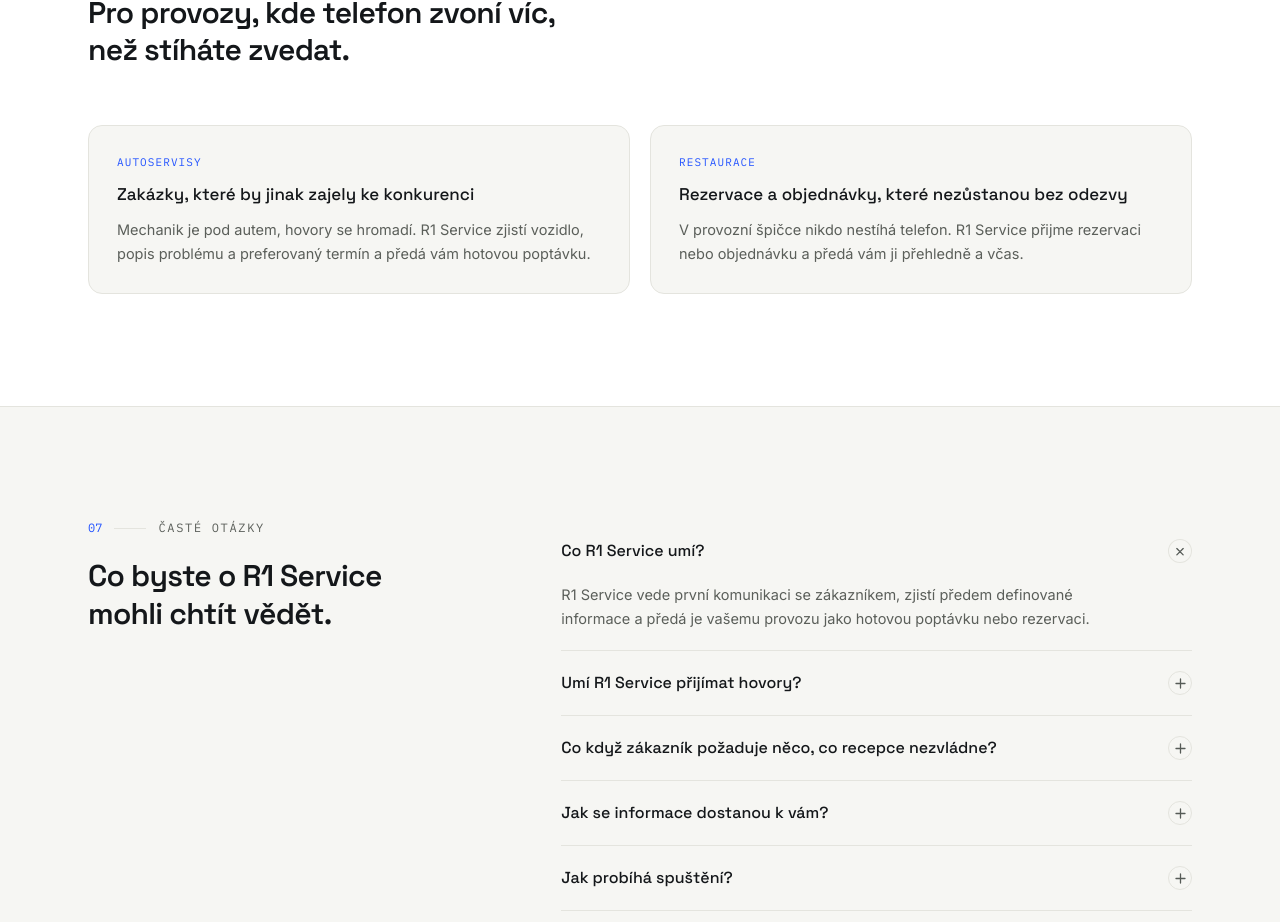
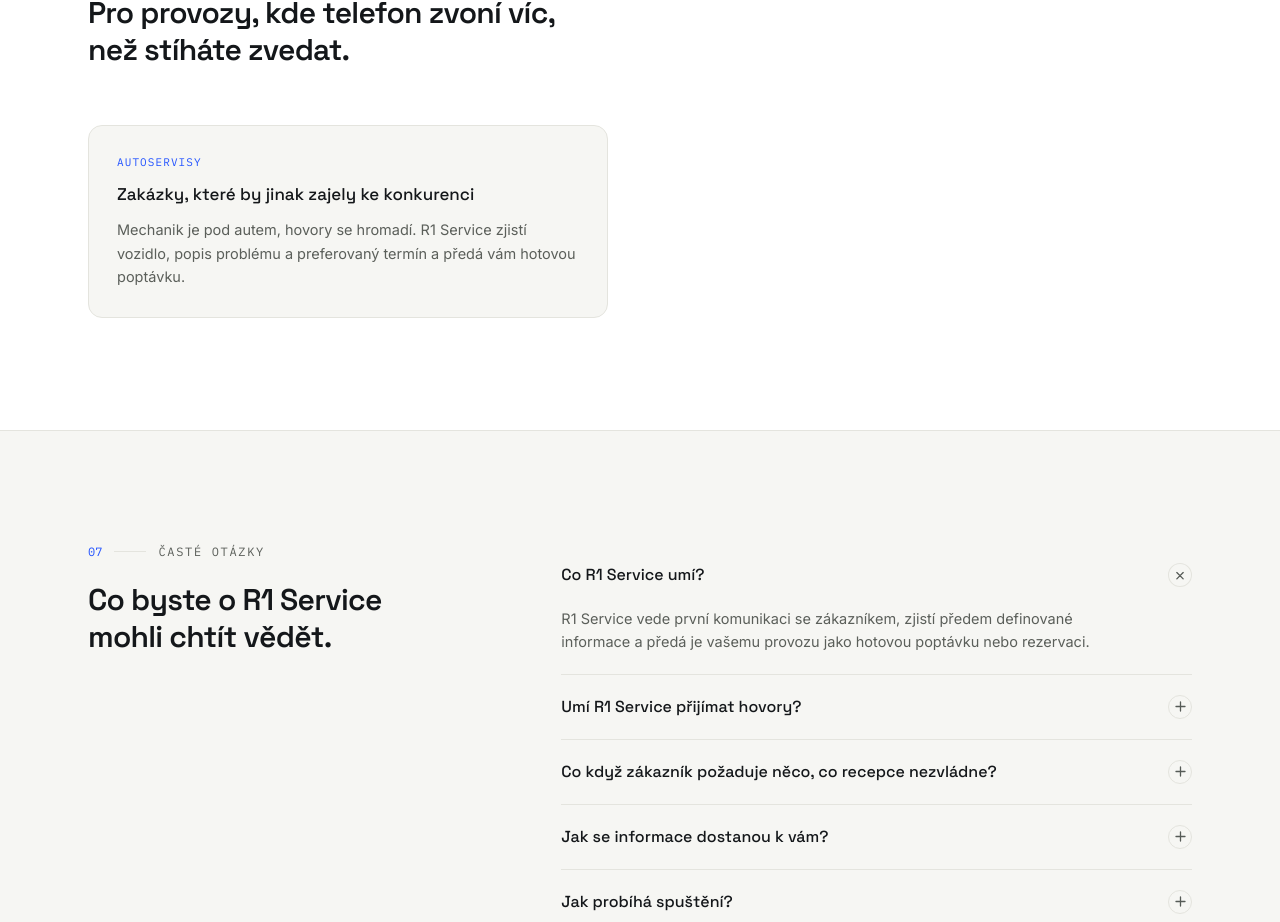
Before and after one commit to horakkleo/r1-ai, a React (Vite) app: page / in a window 1280 px wide. Shown: the part 3939-4861 px from the top of the page. Built offline with nearby package versions, Linux system fonts and the light colour scheme.

Commit message:
Update App.jsx

```diff
--- a/App.jsx
+++ b/App.jsx
@@ -353,7 +353,6 @@
 
   const verticals = [
     { tag: "Autoservisy", t: "Zakázky, které by jinak zajely ke konkurenci", d: "Mechanik je pod autem, hovory se hromadí. R1 Service zjistí vozidlo, popis problému a preferovaný termín a předá vám hotovou poptávku." },
-    { tag: "Restaurace", t: "Rezervace a objednávky, které nezůstanou bez odezvy", d: "V provozní špičce nikdo nestíhá telefon. R1 Service přijme rezervaci nebo objednávku a předá vám ji přehledně a včas." },
   ];
 
   const faqs = [
@@ -608,7 +607,7 @@
               Pro provozy, kde telefon zvoní víc, než stíháte zvedat.
             </h2>
           </Reveal>
-          <div className="grid sm:grid-cols-2 gap-5">
+          <div className="grid gap-5 max-w-[520px]">
             {verticals.map((v, i) => (
               <Reveal key={v.tag} delay={i * 90}>
                 <div className="p-7 rounded-[14px] h-full" style={{ background: BG, border: `1px solid ${BORDER}` }}>
```
